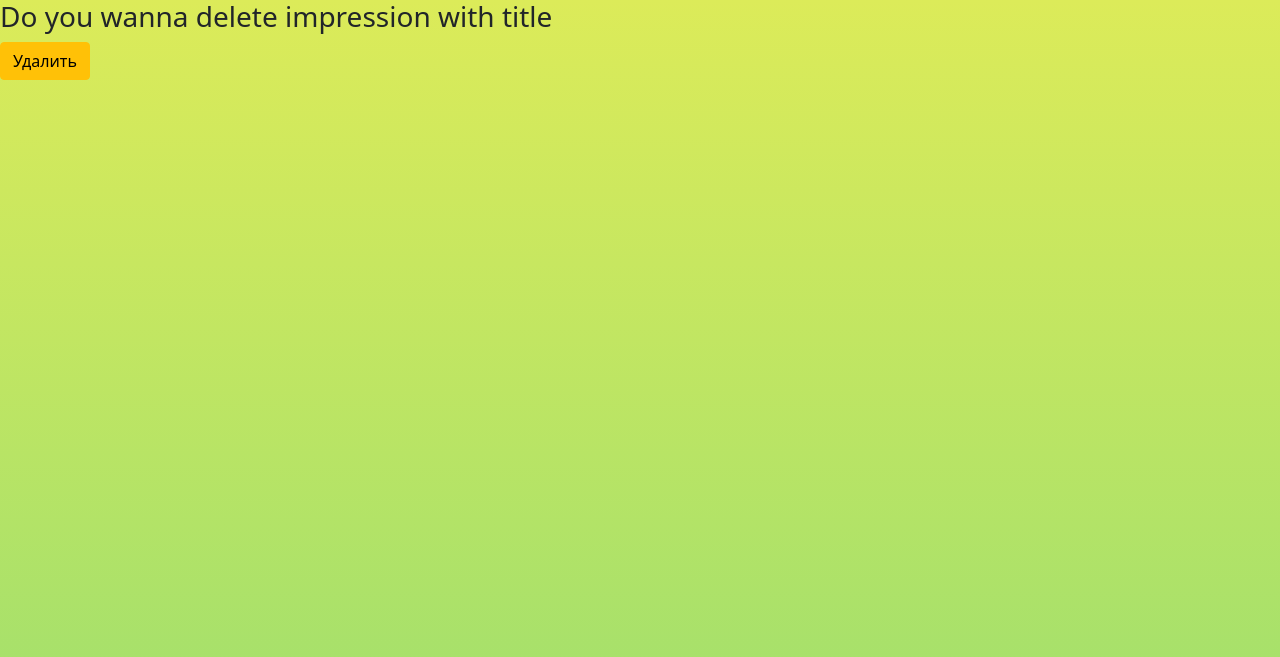
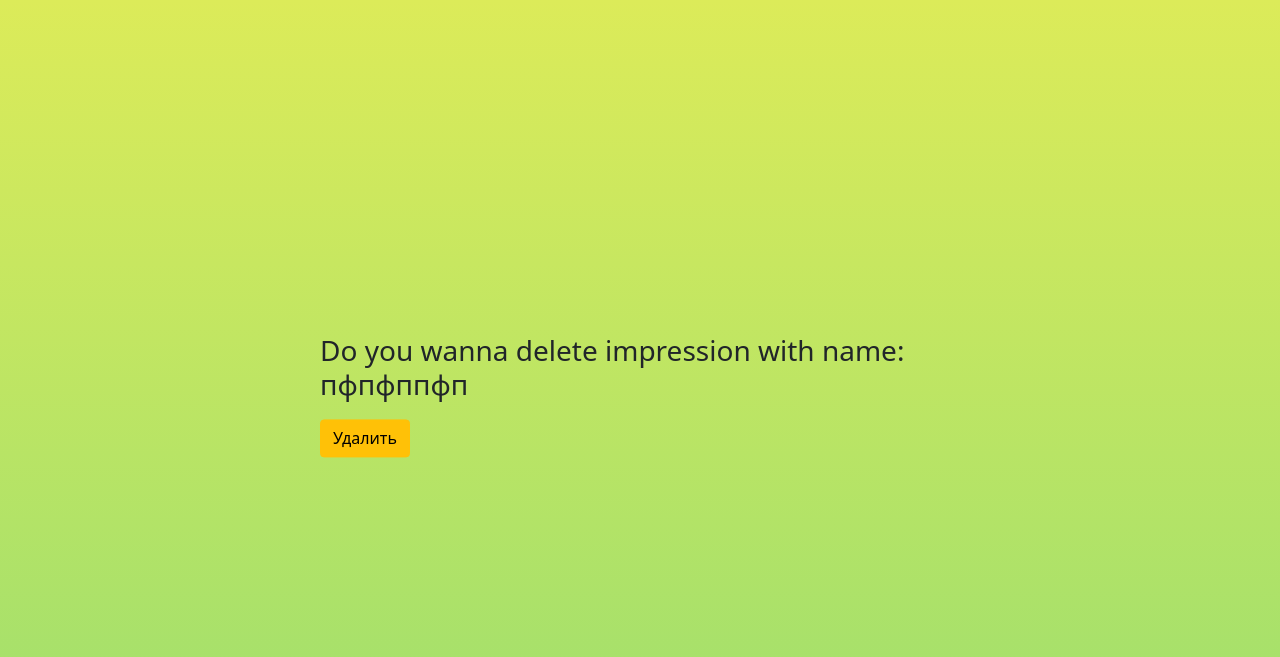
Before and after one commit to darz10/PR, a Django app: page /delete_impression/45/ in a window 1280 px wide. Shown: the top 657 px of the page. Run offline with Django 3.2, Linux system fonts and the light colour scheme; a user stored in the database is signed in; data comes from the database, SQL or seed files in the repository; both versions use the stored data as it was after the commit; some libraries are stand-ins or nearby versions.

```diff
--- a/impression/map.py
+++ b/impression/map.py
@@ -5,7 +5,7 @@ from geopy.geocoders import Nominatim
 def creating_map():
     """Создание карты"""
 
-    map = folium.Map(location=[56.8324, -299.4488], width=600, height=400, on_touch=True, popup='more info', zoom_start=5)
+    map = folium.Map(location=[56.8324, -299.4488], width=600, height=400, popup='more info', zoom_start=5)
     return map
 
 def getting_location(location_):
@@ -22,5 +22,5 @@ def marking_location(coordinate):
     """Создание маркера на карте по заданным координатам"""
 
     map = folium.Map(width=800, height=500, on_touch=True, popup='more info', zoom_start=5)
-    folium.Marker(coordinate, tooltip='click here for more', icon=folium.Icon(color='red')).add_to(map)
+    folium.Marker(coordinate, tooltip='click here for more', popup=coordinate, icon=folium.Icon(color='red')).add_to(map)
     return map
--- a/impression/models.py
+++ b/impression/models.py
@@ -7,7 +7,7 @@ class Impression(models.Model):
     user = models.ForeignKey(Profile, on_delete=models.CASCADE, default='', verbose_name='Пользователь')  # привязка впечатлений к пользователю
     name_impression = models.CharField(verbose_name='Название места', max_length=150)
     comment_impression = models.TextField(verbose_name='Коментарий о месте', max_length=400)
-    location = models.CharField(verbose_name='Координаты места', max_length=100, blank=True, null=True )
+    location = models.CharField(verbose_name='Название места', max_length=100, blank=True, null=True )
 
     def __str__(self):
         return self.name_impression
--- a/impression/static/style.css
+++ b/impression/static/style.css
@@ -7,3 +7,27 @@ body{
     background-position: 0%;
     min-height: 1500px;
     width: 100%;
+    font-family: ;
+}
+
+.card{
+    margin: 10px;
+    margin-left: 10px;
+    margin-right: 10px;
+}
+
+.col-md-50{
+    margin-top: 7px;
+    margin-bottom: 15px;
+}
+
+.d-grid{
+    margin-top: 15px;
+    margin-bottom: 20px;
+}
+
+.btn{
+    margin-top: 10px;
+    margin-bottom: 8px;
+    margin-right: 15px;
+}
--- a/impression/templates/delete_impression.html
+++ b/impression/templates/delete_impression.html
@@ -5,9 +5,11 @@
 {% endblock %}
 
 {% block content %}
-    <form method="POST">
-    	{% csrf_token %}
-    	<h3>Do you wanna delete impression with title {{place.name_impression}}</h3>
-        <button type="submit" class="btn btn-warning">Удалить</button></a>
-    </form>
+    <div class="position-absolute top-50 start-50 translate-middle">
+        <form method="POST">
+        	{% csrf_token %}
+        	<h3>Do you wanna delete impression with name: {{place.name_impression}}</h3>
+            <button type="submit" class="btn btn-warning">Удалить</button></a>
+        </form>
+    </div>
 {% endblock %}
--- a/impression/templates/update_impression.html
+++ b/impression/templates/update_impression.html
@@ -5,6 +5,7 @@
 {% endblock %}
 
 {% block content %}
+    <div class='form-group text-center'>
         <form method="POST">
             {% csrf_token %}
             {{form.as_p}}
@@ -13,5 +14,5 @@
             </div>
             {{map|safe}}
         </form>
-
+    </div>
 {% endblock %}
--- a/impression/urls.py
+++ b/impression/urls.py
@@ -1,12 +1,11 @@
-from .views import creating_impression, updating_impression, django_logout
-from .views import ImpressionList, DeleteImpressionView
+from .views import getting_list_impression, creating_impression, updating_impression, deleting_impression,  django_logout
 from django.urls import path
 
 urlpatterns = [
-    path('', ImpressionList.as_view(), name='list_places_remember'),
+    path('', getting_list_impression, name='list_places_remember'),
     path('create_impression/', creating_impression, name='create_impression'),
     path('update_impression/<int:pk>/', updating_impression, name='update_impression'),
-    path('delete_impression/<int:pk>/', DeleteImpressionView.as_view(), name='delete_impression'),
+    path('delete_impression/<int:pk>/', deleting_impression, name='delete_impression'),
     path('logout/', django_logout, name='loguot_page')
 
 ]
--- a/impression/views.py
+++ b/impression/views.py
@@ -3,7 +3,6 @@ from .forms import ImpressionForm
 from django.contrib.auth import logout
 from login.models import Profile
 from django.shortcuts import render, redirect
-from django.views.generic.list import ListView
 from django.views.generic.edit import DeleteView
 from django.contrib.auth.mixins import LoginRequiredMixin
 from django.contrib.auth.decorators import login_required
@@ -22,22 +21,19 @@ def getting_socialaccount_photo(request):
     return photo
 
 
-class ImpressionList(LoginRequiredMixin, ListView):
-    """Список имеющихся воспоминаний"""
+def getting_list_impression(request):
+    """Список всех впечатлений"""
 
-    login_required = 'sign_in'
-
-    def get(self, request):
-        try:
-           photo = getting_socialaccount_photo(request)
-        except SocialAccount.DoesNotExist:
-            return redirect('login/')
-        queryset = Impression.objects.filter(user=request.user)
-        context = {
-            'places': queryset,
-            'photo':photo
-        }
-        return render(request, 'main.html', context)
+    try:
+       photo = getting_socialaccount_photo(request)
+    except SocialAccount.DoesNotExist:
+        return redirect('login/')
+    queryset = Impression.objects.filter(user=request.user)
+    context = {
+        'places': queryset,
+        'photo':photo
+    }
+    return render(request, 'main.html', context)
 
 
 @login_required(login_url='sign_in')
@@ -56,7 +52,6 @@ def creating_impression(request):
             location_ = form.cleaned_data.get('location')
             location = getting_location(location_)
             map = marking_location(location)
-            response.location = location
             response.save()
     map = map._repr_html_()
     context = {
@@ -82,6 +77,7 @@ def updating_impression(request, pk):
         if form.is_valid():
             form.save()
             return redirect('list_places_remember')
+    map = map._repr_html_()
     context = {
         'form':form,
         'map':map,
@@ -89,15 +85,19 @@ def updating_impression(request, pk):
     return render(request, 'update_impression.html', context)
 
 
-class DeleteImpressionView(LoginRequiredMixin, DeleteView):
+@login_required(login_url='sign_in')
+def deleting_impression(request, pk):
     """Удаление выбранной записи"""
 
-    model = Impression
-    template_name = 'delete_impression.html'
-    success_url = '/'
-    login_required = 'sign_in'
+    data = Impression.objects.get(id=pk)
+    if request.method == "POST":
+        data.delete()
+        return redirect('list_places_remember')
+    return render(request, 'delete_impression.html', {'place':data})
 
 
+
+@login_required(login_url='sign_in')
 def django_logout(request):
     """Выход из аккунта"""
 
```
Also changed, not shown: impression/templates/main.html (+7 -3 lines), db.sqlite3. Lines whose indentation alone changed are shown as unchanged.
